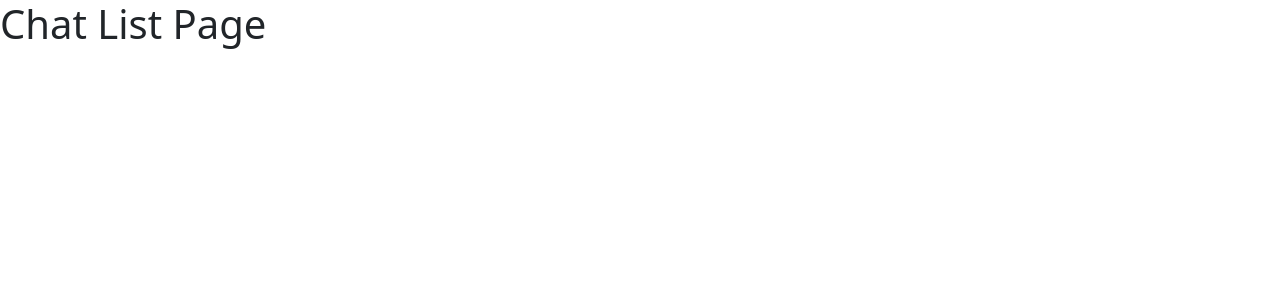
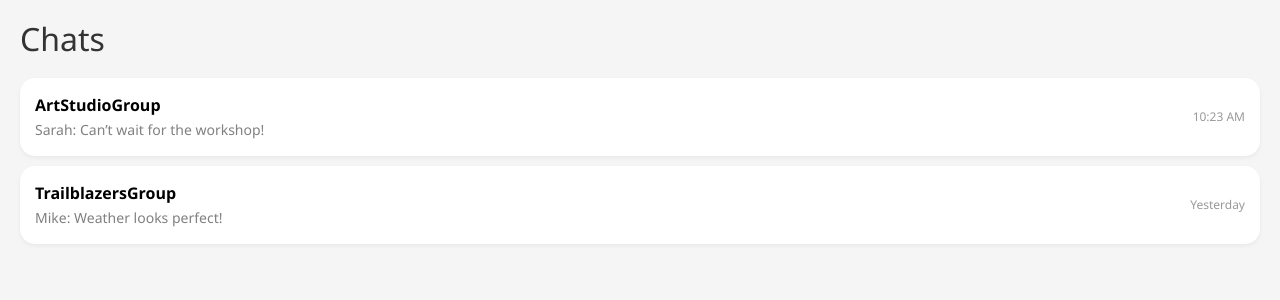
Before and after one commit to TheT92/hobby-hive, a FastAPI app: page /chats in a window 1280 px wide. Shown: the top 300 px of the page. Run offline with FastAPI, Linux system fonts and the light colour scheme; some libraries are stand-ins or nearby versions.

```diff
--- a/templates/chats.html
+++ b/templates/chats.html
@@ -1,15 +1,34 @@
 <!DOCTYPE html>
 <html>
-
 <head>
     <title>HobbyHive</title>
     <link type="text/css" href="{{ url_for('static', path='/bootstrap.min.css') }}" rel="stylesheet" />
     <link type="text/css" href="{{ url_for('static', path='/app.css') }}" rel="stylesheet" />
 </head>
+<body style="font-family: 'Segoe UI', sans-serif; background: #f5f5f5; margin: 0; padding: 20px;">
 
-<body id="index">
-    <h1>Chat List Page</h1>
+    <h2 style="color: #333; margin-bottom: 20px;">Chats</h2>
+
+    <!-- Chat Group -->
+    <div style="background: white; border-radius: 15px; padding: 15px; margin-bottom: 10px; box-shadow: 0 2px 4px rgba(0,0,0,0.05);">
+        <a href="chat-room.html?eventId=0" style="text-decoration: none; color: #000; display: flex; justify-content: space-between; align-items: center;">
+            <div>
+                <strong style="font-size: 16px;">ArtStudioGroup</strong><br>
+                <small style="color: gray;">Sarah: Can’t wait for the workshop!</small>
+            </div>
+            <div style="font-size: 12px; color: #999;">10:23 AM</div>
+        </a>
+    </div>
+
+    <div style="background: white; border-radius: 15px; padding: 15px; margin-bottom: 10px; box-shadow: 0 2px 4px rgba(0,0,0,0.05);">
+        <a href="chat-room.html?eventId=1" style="text-decoration: none; color: #000; display: flex; justify-content: space-between; align-items: center;">
+            <div>
+                <strong style="font-size: 16px;">TrailblazersGroup</strong><br>
+                <small style="color: gray;">Mike: Weather looks perfect!</small>
+            </div>
+            <div style="font-size: 12px; color: #999;">Yesterday</div>
+        </a>
+    </div>
     <script type="module" src="{{ url_for('static', path='/bootstrap.bundle.min.js') }}"></script>
 </body>
-
 </html>
```
